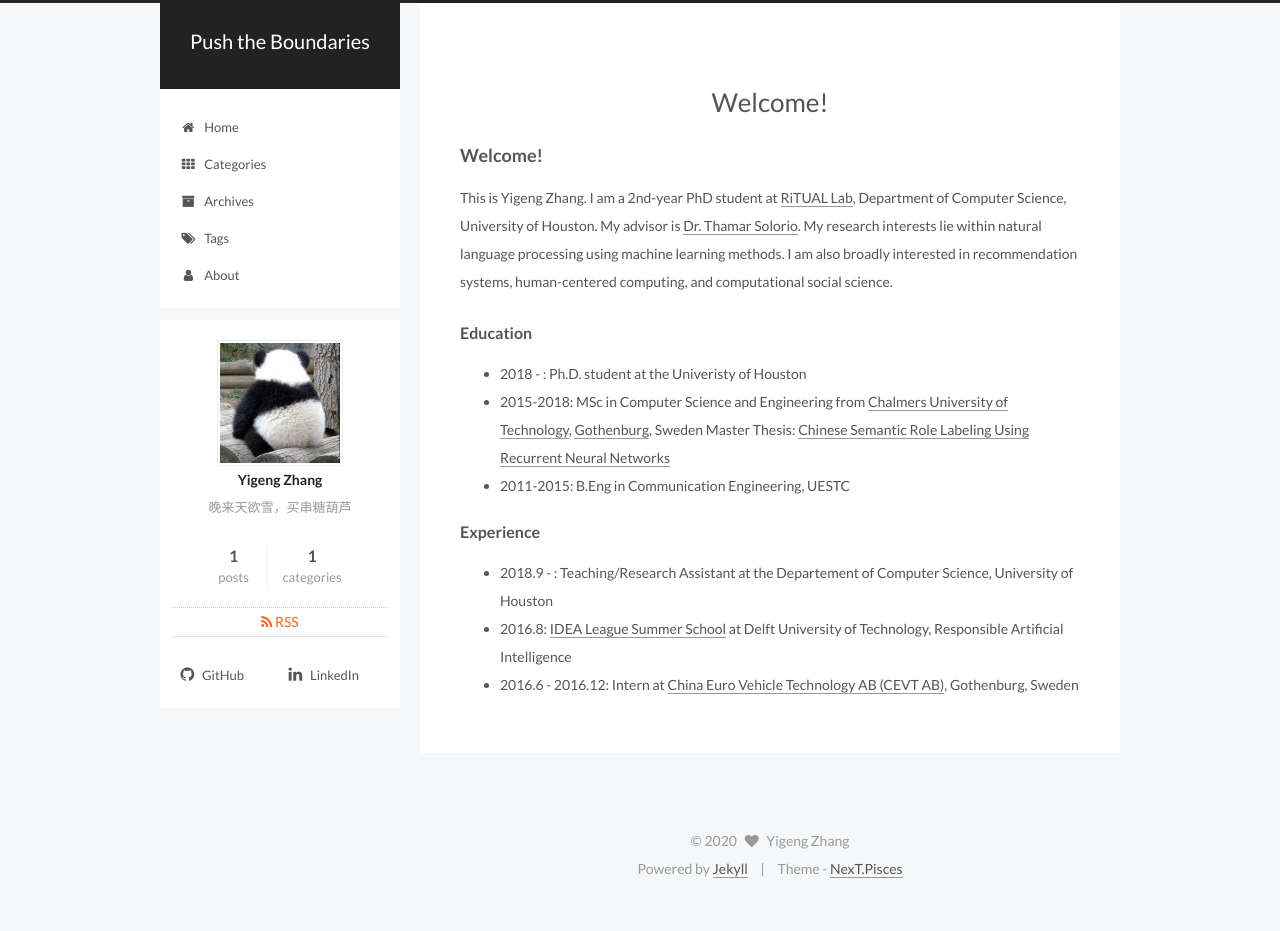
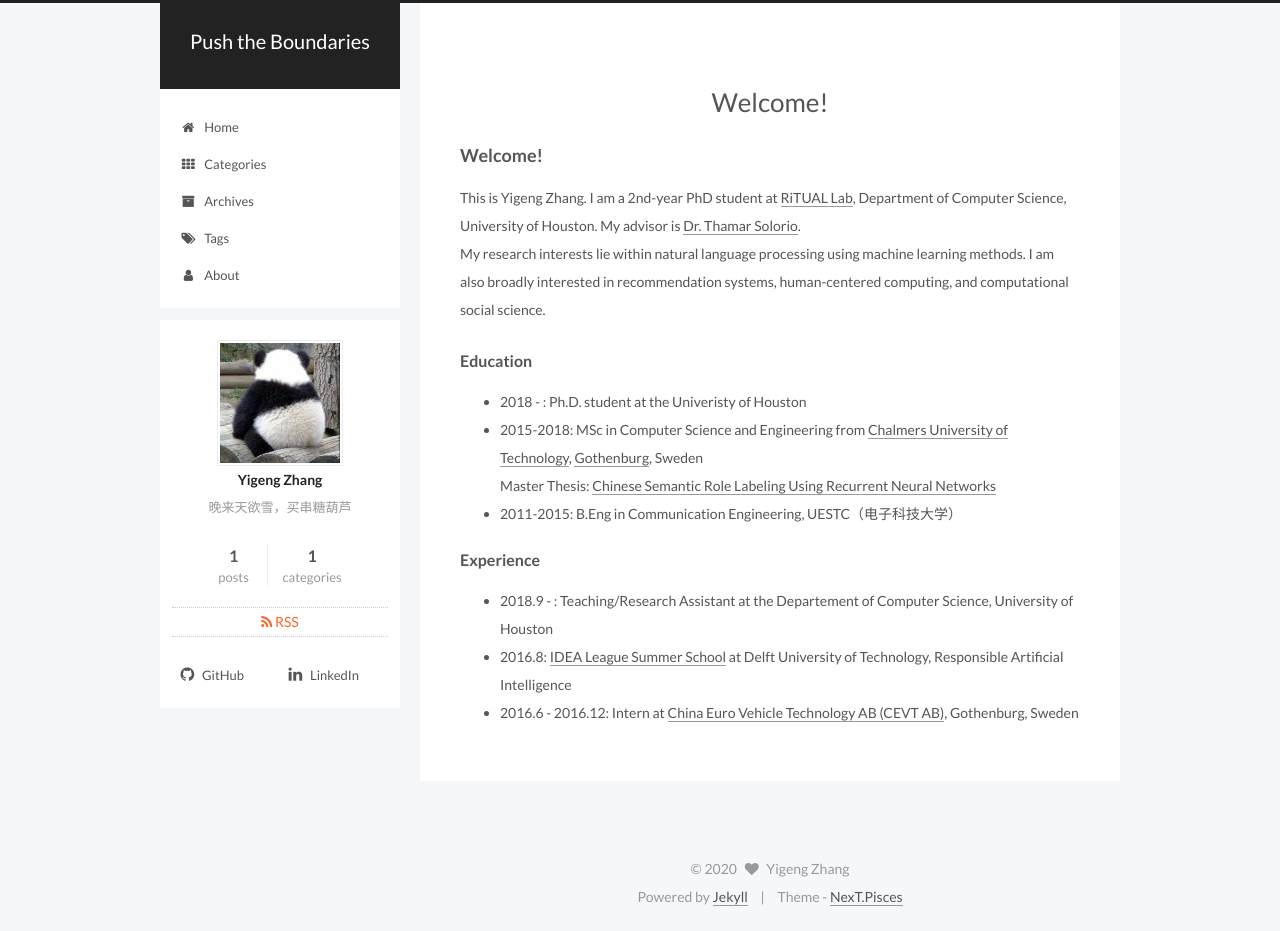
Before and after one commit to ZhangYigeng/ZhangYigeng.github.io, a Jekyll site: the page built from about/index.md, in a window 1280 px wide. Built offline with Jekyll 4.4.1, drawn with Linux system fonts in a browser that asks for light colours; our own code applies the rules of GitHub Pages for plain Markdown files; before the commit the page ends 903 px from its top, so only the background shows below that.

Commit message:
Update index.md

```diff
--- a/about/index.md
+++ b/about/index.md
@@ -10,7 +10,7 @@
 - 2018 - : Ph.D. student at the Univeristy of Houston
 - 2015-2018: MSc in Computer Science and Engineering from [Chalmers University of Technology], [Gothenburg], Sweden
   Master Thesis: [Chinese Semantic Role Labeling Using Recurrent Neural Networks]
-- 2011-2015: B.Eng in Communication Engineering, UESTC
+- 2011-2015: B.Eng in Communication Engineering, UESTC（电子科技大学）
 
 [RiTUAL Lab]:  http://ritual.uh.edu/
 [Dr. Thamar Solorio]: http://solorio.uh.edu/
```
